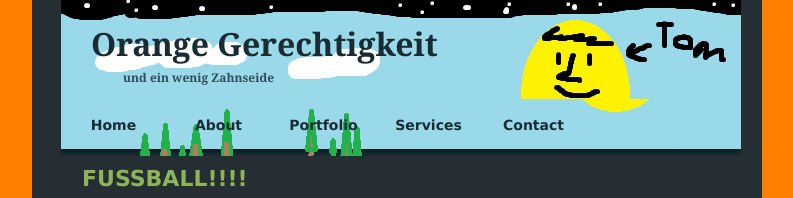
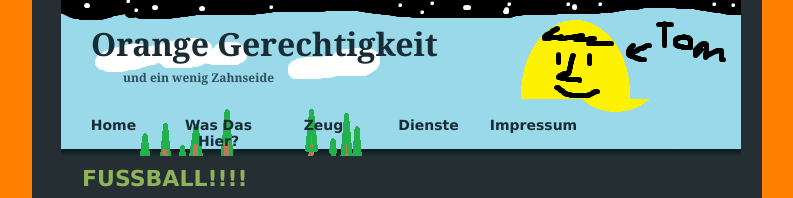
Before and after one commit to SirGoldfisch/website-test, a plain HTML site: page index.html in a window 1280 px wide. Shown: the top 198 px of the page, without its empty margins (243-1036 px from the left). Drawn offline with Linux system fonts and the light colour scheme.

Commit message:
Update index.html

```diff
--- a/index.html
+++ b/index.html
@@ -1,7 +1,7 @@
 <!DOCTYPE html PUBLIC "-//W3C//DTD XHTML 1.0 Strict//EN" "http://www.w3.org/TR/xhtml1/DTD/xhtml1-strict.dtd">
 <html xmlns="http://www.w3.org/1999/xhtml" xml:lang="en" lang="en">
 <head>
-	<title>nackte Frauen hehehehehe</title>
+	<title>SoosGoldscheeeesh</title>
 	<meta http-equiv="Content-Type" content="text/html; charset=utf-8" />
 	<link rel="stylesheet" type="text/css" href="kaskadierendestilschablonen.css" />
 </head>
@@ -13,10 +13,10 @@
     </div>
     <div id="bar">
         <div class="menuLink"><a href="index.html">Home</a></div>
-        <div class="menuLink"><a href="index.html">About</a></div>
-        <div class="menuLink"><a href="index.html">Portfolio</a></div>
-        <div class="menuLink"><a href="index.html">Services</a></div>
-        <div class="menuLink"><a href="index.html">Contact</a></div>
+        <div class="menuLink"><a href="index.html">Was Das Hier?</a></div>
+        <div class="menuLink"><a href="zeug.html">Zeug</a></div>
+        <div class="menuLink"><a href="index.html">Dienste</a></div>
+        <div class="menuLink"><a href="index.html">Impressum</a></div>
     </div>
     <div id="pageContent">
 
```
